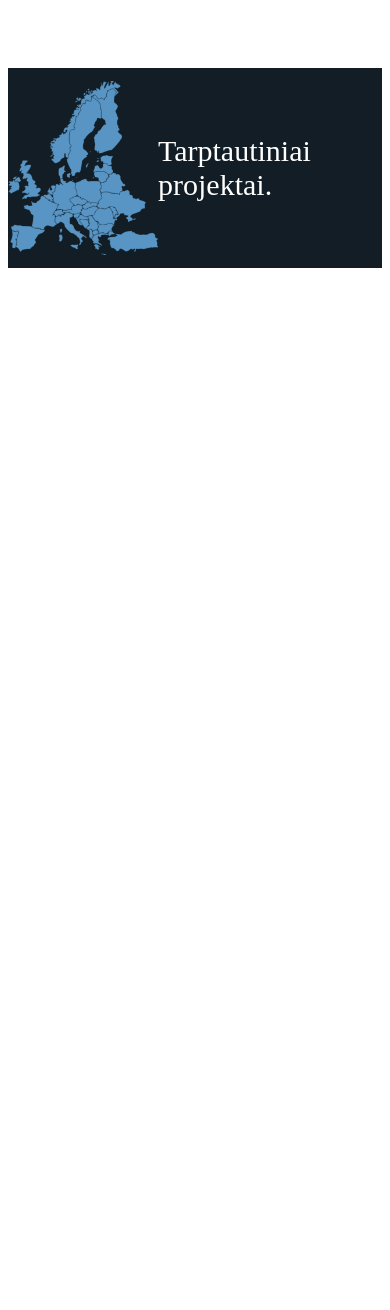
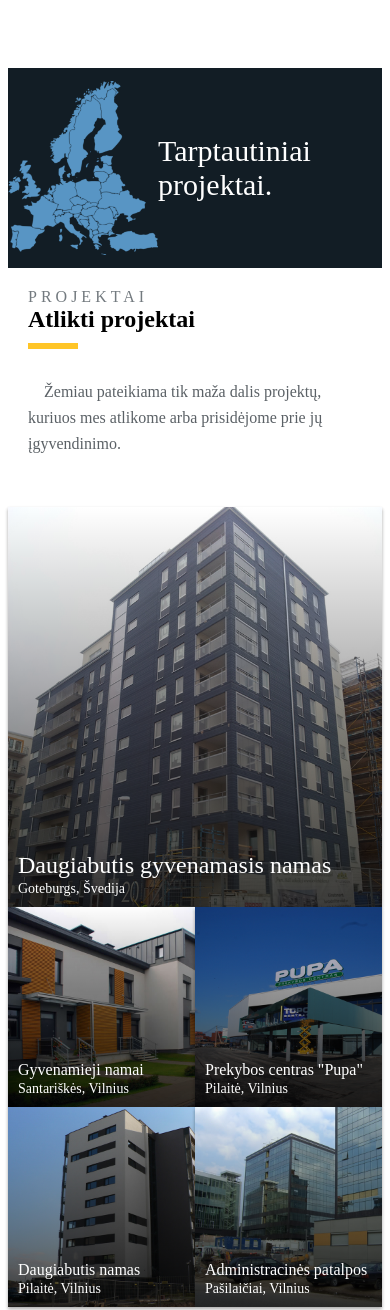
Before and after one commit to lspk129/construct, a Gatsby site: page / in a window 390 px wide. Shown: the part 3464-4774 px from the top of the page. Before the commit the page ends 3740 px from the top, so only its background shows below. Built offline with nearby package versions, Linux system fonts and the light colour scheme; Gatsby itself is replaced by a stand-in of ours.

Commit message:
Create responsive Works component with grid layout.

```diff
--- /dev/null
+++ b/src/components/Work/WorkCard.js
@@ -0,0 +1,100 @@
+import React, { Component } from 'react';
+import PropTypes from 'prop-types';
+import styled from 'styled-components';
+
+const Section = styled.div`
+  display: grid;
+  position: relative;
+  background: linear-gradient(rgba(0, 0, 0, 0), rgba(0, 0, 0, 0.7)), url(${props => props.picture});
+  box-shadow: 0 2px 4px rgba(0,0,0,0.12), 0 2px 3px rgba(0,0,0,0.24);
+  background-size: cover;
+  background-repeat: no-repeat;
+  ${({ title }) => title && `
+    grid-column: 1 / 3;
+    grid-row: 1 / 3;
+  `};
+`;
+
+const SubSection = styled.div`
+  align-self: end;
+  padding: 10px;
+  @media (min-width: 600px) {
+    padding: 30px;
+  }
+`
+
+const Image = styled.img`
+  margin: 0;
+`;
+
+const Overlay = styled.div`
+  width: 100%;
+  height: 100%;
+  display: grid;
+  position: absolute;
+  background: linear-gradient(rgba(0, 0, 0, 0.5), rgba(0, 0, 0, 1));
+  transition: .3s ease;
+  opacity: 0;
+  ${({ show }) => show && `
+    opacity: 1;
+  `};
+`;
+
+const Title = styled.h4`
+  color: #fff;
+  margin: 0;
+  font-weight: 500;
+  ${({ big }) => big && `
+    font-size: 24px;
+  `}
+
+`;
+const Text = styled.span`
+  color: #fff;
+  margin: 0;
+  ${({ color }) => color && `
+    color: #ffc527;
+  `}
+  ${({ small }) => small && `
+    font-size: 14px
+  `}
+  ${({ moreInfo}) => moreInfo && `
+    align-self: center;
+    justify-self: center;
+    cursor: pointer;
+  `}
+`;
+
+class WorkCard extends Component {
+  state = { showOverlay: false };
+
+  handleMouseEnter = () => this.setState({ showOverlay: true });
+  handleMouseLeave = () => this.setState({ showOverlay: false });
+
+  render() {
+    return (
+      <Section
+        title={this.props.title}
+        onMouseEnter={this.handleMouseEnter}
+        onMouseLeave={this.handleMouseLeave}
+        picture={this.props.picture}
+      >
+        <SubSection>
+          <Title {...{big: this.props.title}}>{this.props.projectTitle}</Title>
+          <Text small>{this.props.projectDescription}</Text>
+        </SubSection>
+        <Overlay show={this.state.showOverlay}>
+          <Text moreInfo>Daugiau info <Text color>>>></Text></Text>
+        </Overlay>
+      </Section>
+    );
+  }
+}
+
+WorkCard.propTypes = {
+  picture: PropTypes.string.isRequired,
+  projectTitle: PropTypes.string.isRequired,
+  projectDescription: PropTypes.string.isRequired,
+};
+
+export default WorkCard;
--- /dev/null
+++ b/src/components/Work/index.js
@@ -0,0 +1,99 @@
+import React from 'react';
+import styled from 'styled-components';
+import WorkCard from './WorkCard';
+import daugiabutisSvedija from '../../images/daugiabutis-svedija.jpg';
+import namaiSantariskese from '../../images/namai-santariskese.jpg';
+import prekybosCentrasPupa from '../../images/pupos-ppc.jpg';
+import daugiabutisPilaite from '../../images/daugiabutis-priegliaus.jpg';
+import administracinisPasilaiciai from '../../images/administracines-pavilioniu.jpg';
+
+const Section = styled.div`
+  ${({ text }) => text && `
+    padding: 20px;
+    @media (min-width: 600px) {
+      padding: 20px 40px;
+    }
+    @media (min-width: 800px) {
+      padding: 20px 100px;
+    }
+  `}
+`;
+
+const Subtitle = styled.span`
+  font-size: 16px;
+  color: #737a7f;
+  margin-bottom: 5px;
+  text-transform: uppercase;
+  letter-spacing: 4px;
+`;
+
+const Title = styled.h2`
+  margin: 0 0 10px;
+`;
+
+const ColorBar = styled.div`
+  width: 50px;
+  height: 6px;
+  background-color: #ffc527;
+`;
+
+const Text = styled.p`
+  margin: 30px 0 30px;
+  color: #5b6166;
+  line-height: 26px;
+`;
+
+const ImageSection = styled.div`
+  display: grid;
+  grid-auto-columns: 1fr;
+  grid-auto-rows: 200px;
+  @media (min-width: 600px) {
+    grid-template-columns: repeat(4, minmax(200px, 1fr));
+  }
+  @media (min-width: 800px) {
+    grid-template-columns: repeat(4, minmax(200px, 1fr));
+    grid-auto-rows: 250px;
+    padding: 0 100px;
+  }
+`;
+
+const Work = () => (
+  <Section>
+    <Section text>
+      <Subtitle>Projektai</Subtitle>
+      <Title>Atlikti projektai</Title>
+      <ColorBar />
+      <Text>&emsp;Žemiau pateikiama tik maža dalis projektų, kuriuos mes atlikome arba prisidėjome prie jų įgyvendinimo.</Text>
+    </Section>
+    <ImageSection>
+      <WorkCard
+        title
+        picture={daugiabutisSvedija}
+        projectTitle={'Daugiabutis gyvenamasis namas'}
+        projectDescription={'Goteburgs, Švedija'}
+      />
+      <WorkCard
+        picture={namaiSantariskese}
+        projectTitle={'Gyvenamieji namai'}
+        projectDescription={'Santariškės, Vilnius'}
+      />
+      <WorkCard
+        picture={prekybosCentrasPupa}
+        projectTitle={'Prekybos centras "Pupa"'}
+        projectDescription={'Pilaitė, Vilnius'}
+      />
+      <WorkCard
+        picture={daugiabutisPilaite}
+        projectTitle={'Daugiabutis namas'}
+        projectDescription={'Pilaitė, Vilnius'}
+      />
+      <WorkCard
+        picture={administracinisPasilaiciai}
+        projectTitle={'Administracinės patalpos'}
+        projectDescription={'Pašilaičiai, Vilnius'}
+      />
+    </ImageSection>
+  </Section>
+);
+
+export default Work;
--- a/src/pages/index.js
+++ b/src/pages/index.js
@@ -2,12 +2,14 @@ import React from 'react';
 import LandingPage from '../components/LandingPage';
 import Services from '../components/Services';
 import Banner from '../components/Banner';
+import Work from '../components/Work';
 
 const IndexPage = () => (
   <div>
     <LandingPage />
     <Services />
     <Banner />
+    <Work />
   </div>
 );
 
```
